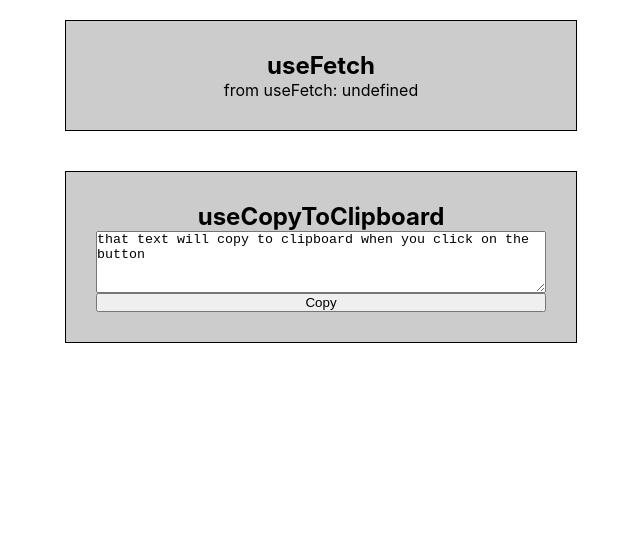
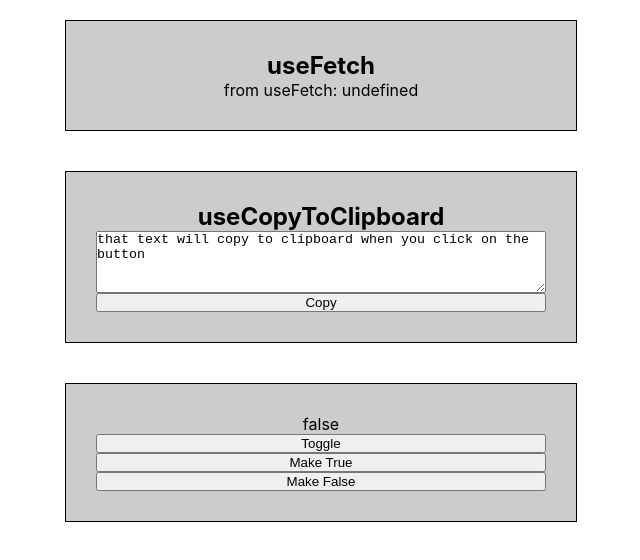
Before and after one commit to PeretzRon/Custom-React-Hooks, a React (Create React App) app: page / in a window 1280 px wide. Shown: the top 560 px of the page, without its empty margins (319-959 px from the left). Built offline with nearby package versions, Linux system fonts and the light colour scheme; no server answers.

Commit message:
implementation of useToggle

```diff
--- a/src/App.js
+++ b/src/App.js
@@ -1,6 +1,7 @@
 import './App.css';
 import UseCopyToClipboardExample from "./hooks/useCopyToClipboard/UseCopyToClipboardExample";
 import UseFetchExample from "./hooks/UseFetch/UseFetchExample";
+import UseToggleExample from "./hooks/useToggle/UseToggleExample";
 
 const App = () => {
 
@@ -9,6 +10,7 @@ const App = () => {
             <div className="hooks">
                 <UseFetchExample/>
                 <UseCopyToClipboardExample/>
+                <UseToggleExample/>
             </div>
         </div>
     );
--- /dev/null
+++ b/src/hooks/useToggle/UseToggleExample.js
@@ -0,0 +1,18 @@
+import React from 'react';
+import useToggle from "./useToggle";
+import '../../App.css';
+
+const UseToggleExample = () => {
+    const [value, toggleValue] = useToggle(false);
+
+    return (
+        <div className="hook">
+            <div>{value.toString()}</div>
+            <button onClick={toggleValue}>Toggle</button>
+            <button onClick={() => toggleValue(true)}>Make True</button>
+            <button onClick={() => toggleValue(false)}>Make False</button>
+        </div>
+    );
+};
+
+export default UseToggleExample;
--- /dev/null
+++ b/src/hooks/useToggle/useToggle.js
@@ -0,0 +1,15 @@
+import {useState} from "react";
+
+const useToggle = defaultValue => {
+    const [value, setValue] = useState(defaultValue);
+
+    const toggleValue = value => {
+        setValue(currentValue =>
+            typeof value === "boolean" ? value : !currentValue
+        );
+    };
+
+    return [value, toggleValue];
+};
+
+export default useToggle;
```
